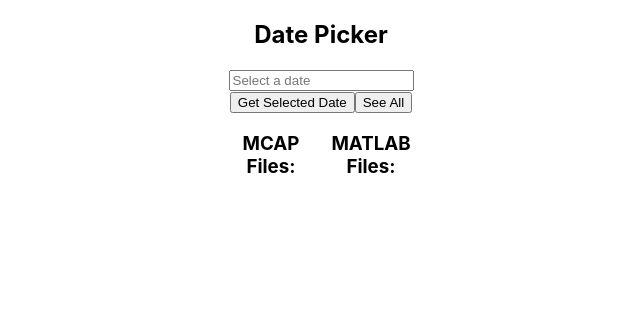
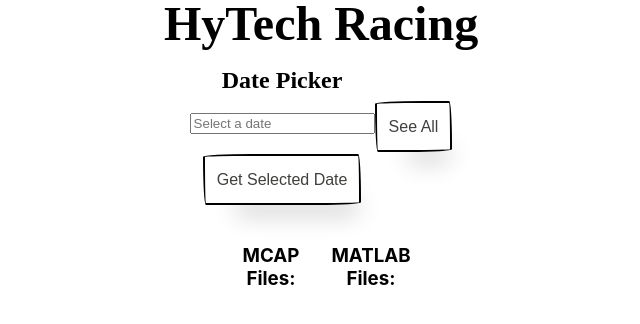
Before and after one commit to hytech-racing/data_acq_cloud, a React (Create React App) app in the folder frontend/visualize/: page / in a window 1280 px wide. Shown: the top 324 px of the page, without its empty margins (319-959 px from the left). Built offline with nearby package versions, Linux system fonts and the light colour scheme.

Commit message:
Changed some UI

```diff
--- a/frontend/visualize/src/App.css
+++ b/frontend/visualize/src/App.css
@@ -49,3 +49,106 @@
   width: 100px;
   height: 100px;
 }
+
+
+/* CSS */
+.SeeAllBtn {
+  align-self: center;
+  background-color: #fff;
+  background-image: none;
+  background-position: 0 90%;
+  background-repeat: repeat no-repeat;
+  background-size: 4px 3px;
+  border-radius: 15px 225px 255px 15px 15px 255px 225px 15px;
+  border-style: solid;
+  border-width: 2px;
+  box-shadow: rgba(0, 0, 0, .2) 15px 28px 25px -18px;
+  box-sizing: border-box;
+  color: #41403e;
+  cursor: pointer;
+  display: inline-block;
+  font-family: Neucha, sans-serif;
+  font-size: 1rem;
+  line-height: 23px;
+  outline: none;
+  padding: .75rem;
+  text-decoration: none;
+  transition: all 235ms ease-in-out;
+  border-bottom-left-radius: 15px 255px;
+  border-bottom-right-radius: 225px 15px;
+  border-top-left-radius: 255px 15px;
+  border-top-right-radius: 15px 225px;
+  user-select: none;
+  -webkit-user-select: none;
+  touch-action: manipulation;
+}
+
+.SeeAllBtn:hover {
+  box-shadow: rgba(0, 0, 0, .3) 2px 8px 8px -5px;
+  transform: translate3d(0, 2px, 0);
+}
+
+.SeeAllBtn:focus {
+  box-shadow: rgba(0, 0, 0, .3) 2px 8px 4px -6px;
+}
+
+.GetDateBtn {
+  align-self: center;
+  background-color: #fff;
+  background-image: none;
+  background-position: 0 90%;
+  background-repeat: repeat no-repeat;
+  background-size: 4px 3px;
+  border-radius: 15px 225px 255px 15px 15px 255px 225px 15px;
+  border-style: solid;
+  border-width: 2px;
+  box-shadow: rgba(0, 0, 0, .2) 15px 28px 25px -18px;
+  box-sizing: border-box;
+  color: #41403e;
+  cursor: pointer;
+  display: inline-block;
+  font-family: Neucha, sans-serif;
+  font-size: 1rem;
+  line-height: 23px;
+  outline: none;
+  padding: .75rem;
+  text-decoration: none;
+  transition: all 235ms ease-in-out;
+  border-bottom-left-radius: 15px 255px;
+  border-bottom-right-radius: 225px 15px;
+  border-top-left-radius: 255px 15px;
+  border-top-right-radius: 15px 225px;
+  user-select: none;
+  -webkit-user-select: none;
+  touch-action: manipulation;
+}
+
+.GetDateBtn:hover {
+  box-shadow: rgba(0, 0, 0, .3) 2px 8px 8px -5px;
+  transform: translate3d(0, 2px, 0);
+}
+
+.GetDateBtn:focus {
+  box-shadow: rgba(0, 0, 0, .3) 2px 8px 4px -6px;
+}
+
+.DateTxt {
+  font-family: 'Montserrat';
+  font-weight: 800;
+  line-height: 1em;
+}
+.DateContainer {
+  display: block;
+  justify-content: space-between;
+}
+.buttons {
+  display: flex;
+  justify-content: center;
+
+}
+.label {
+  font-family: 'Montserrat';
+  font-weight: 800;
+  line-height: 1em;
+  font-size: 300%;
+}
--- a/frontend/visualize/src/App.js
+++ b/frontend/visualize/src/App.js
@@ -102,9 +102,15 @@ function App() {
 
   return (
     <div className="App">
-      <MyDatePicker selectedDate={selectedDate} onDateChange={handleDateChange} />
-      <button onClick={handleButtonClick}>Get Selected Date</button>
-      <button onClick={seeAll}>See All</button>
+      <header className='label'>HyTech Racing</header>
+      <div className='buttons'>
+        <div className='DateContainer'>
+          <MyDatePicker selectedDate={selectedDate} onDateChange={handleDateChange} />
+          <br></br>
+          <button className="GetDateBtn" onClick={handleButtonClick}>Get Selected Date</button>
+        </div>
+        <button className="SeeAllBtn" onClick={seeAll}>See All</button>
+      </div>
       <br></br>
       <div className='ParentTable'>
         {/* Render MCAP and MATLAB download links */}
--- a/frontend/visualize/src/MyDatePicker.js
+++ b/frontend/visualize/src/MyDatePicker.js
@@ -9,7 +9,7 @@ const MyDatePicker = ({ selectedDate, onDateChange }) => {
 
   return (
     <div>
-      <h2>Date Picker</h2>
+      <h2 className='DateTxt'>Date Picker</h2>
       <DatePicker
         selected={selectedDate}
         onChange={handleDateChange}
```
